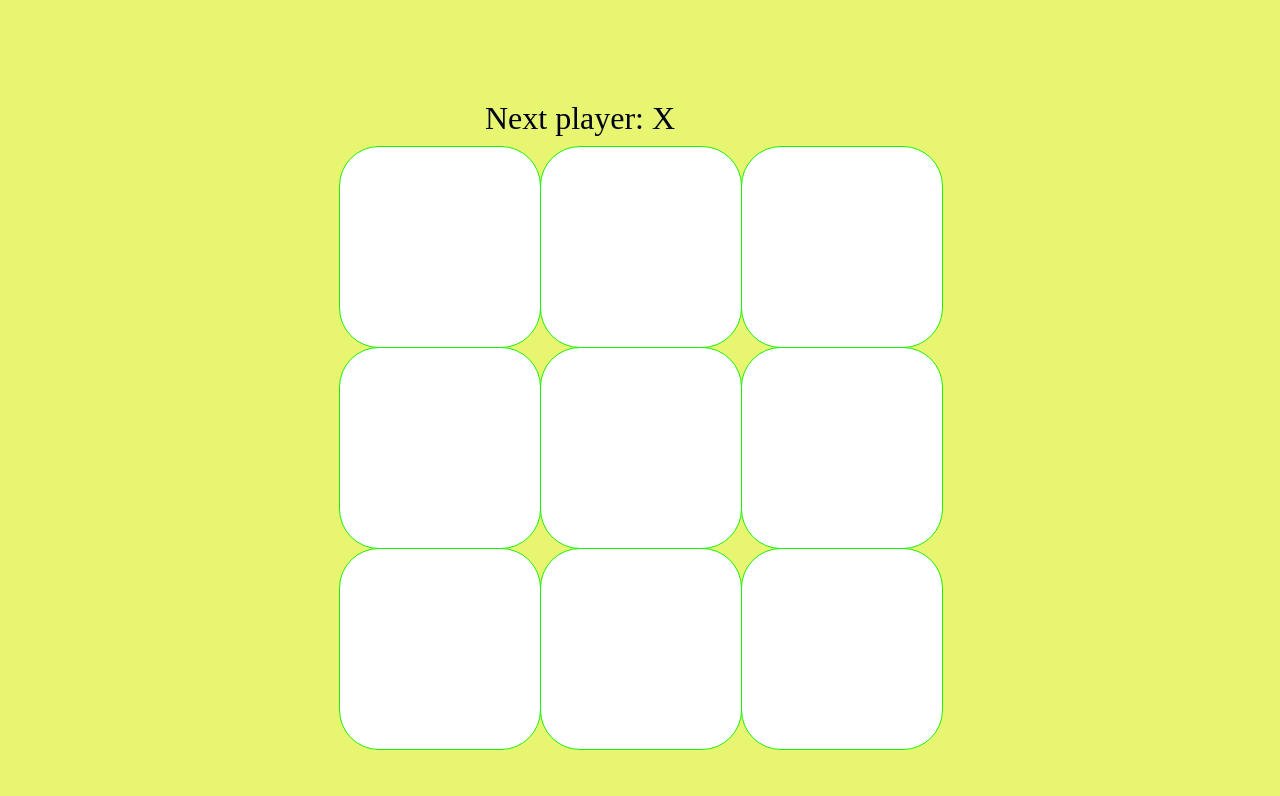
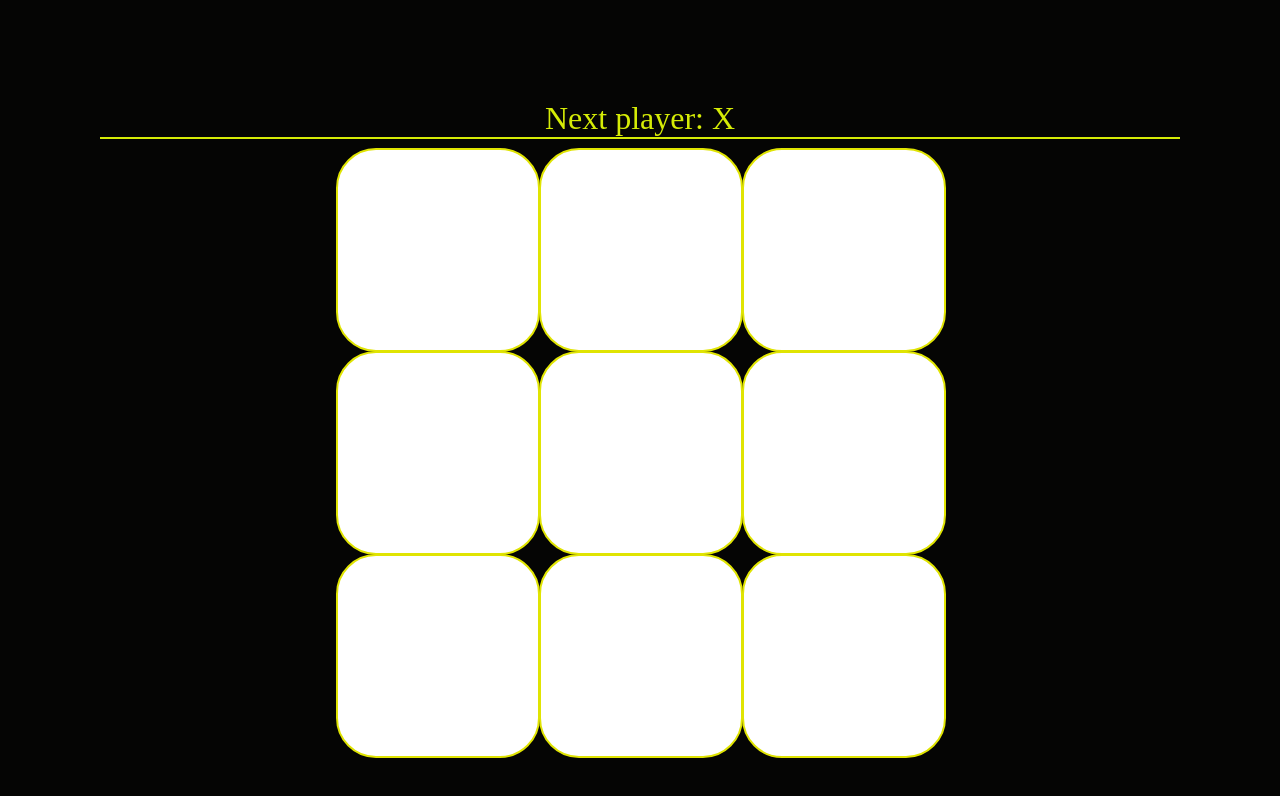
Before and after one commit to Nd3ritu/reactRecap, a React (Create React App) app in the folder ReactDocumentation/tictactoe/self/: page / in a window 1280 px wide. Shown: the top 796 px of the page. Built offline with nearby package versions, Linux system fonts and the light colour scheme.

Commit message:
added border bottom

```diff
--- a/ReactDocumentation/tictactoe/self/src/styles.css
+++ b/ReactDocumentation/tictactoe/self/src/styles.css
@@ -1,18 +1,19 @@
 * {
   box-sizing: border-box;
+
 }
 
 body {
   font-family: sans-serif;
   margin: 100px;
   padding: 0px;
-  background-color: rgb(231, 245, 112);
+  background-color: rgb(5, 5, 4);
 
 }
 
 .square {
   background: #fff;
-  border: 1px solid #1bf008;
+  border: 2px solid #e0e402 ;
   float: left;
   font-size: 24px;
   font-weight: bold;
@@ -54,10 +55,10 @@ body {
 
 .status {
   margin-bottom: 10px;
-  color: rgb(1, 2, 27);
+  color: rgb(213, 236, 6);
   font-size: xx-large;
   font-family: cursive;
   text-align: center;
-  margin-right: 120px;
+  border-bottom: 2px solid rgb(213, 236, 6);
 
 }
```
